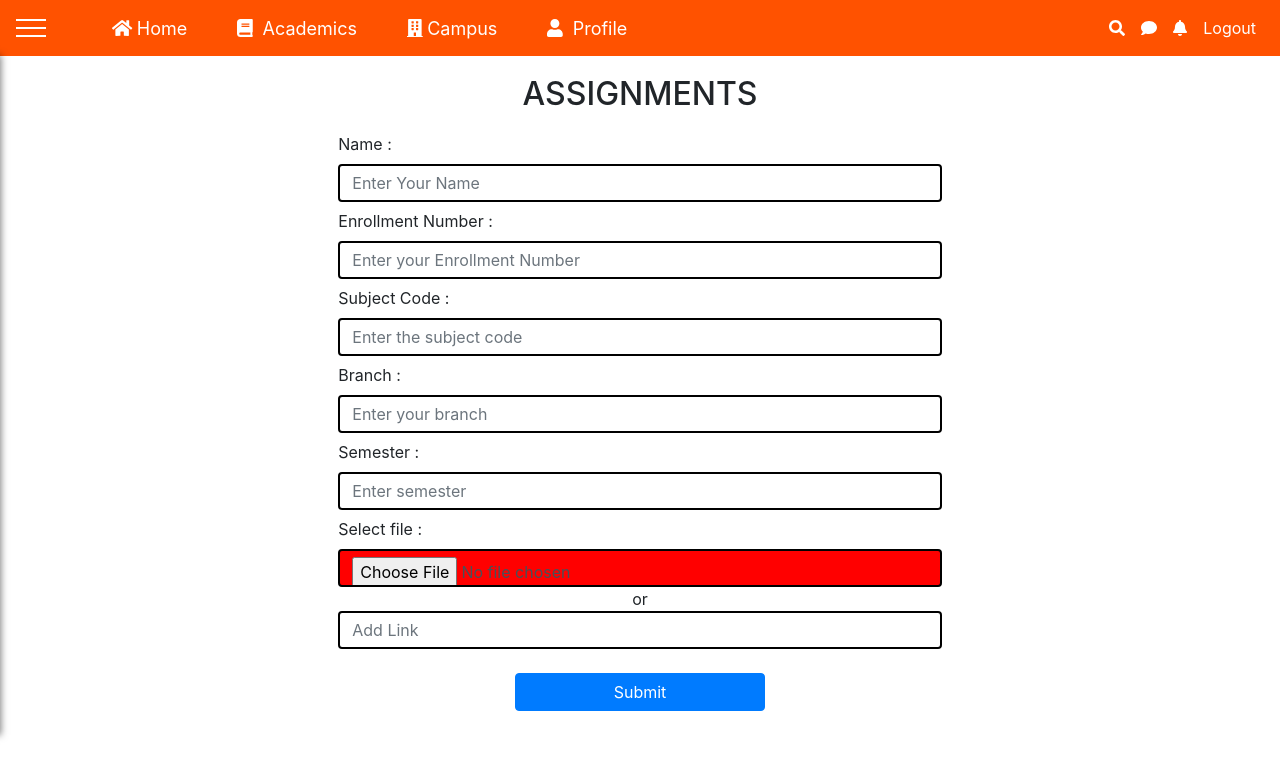
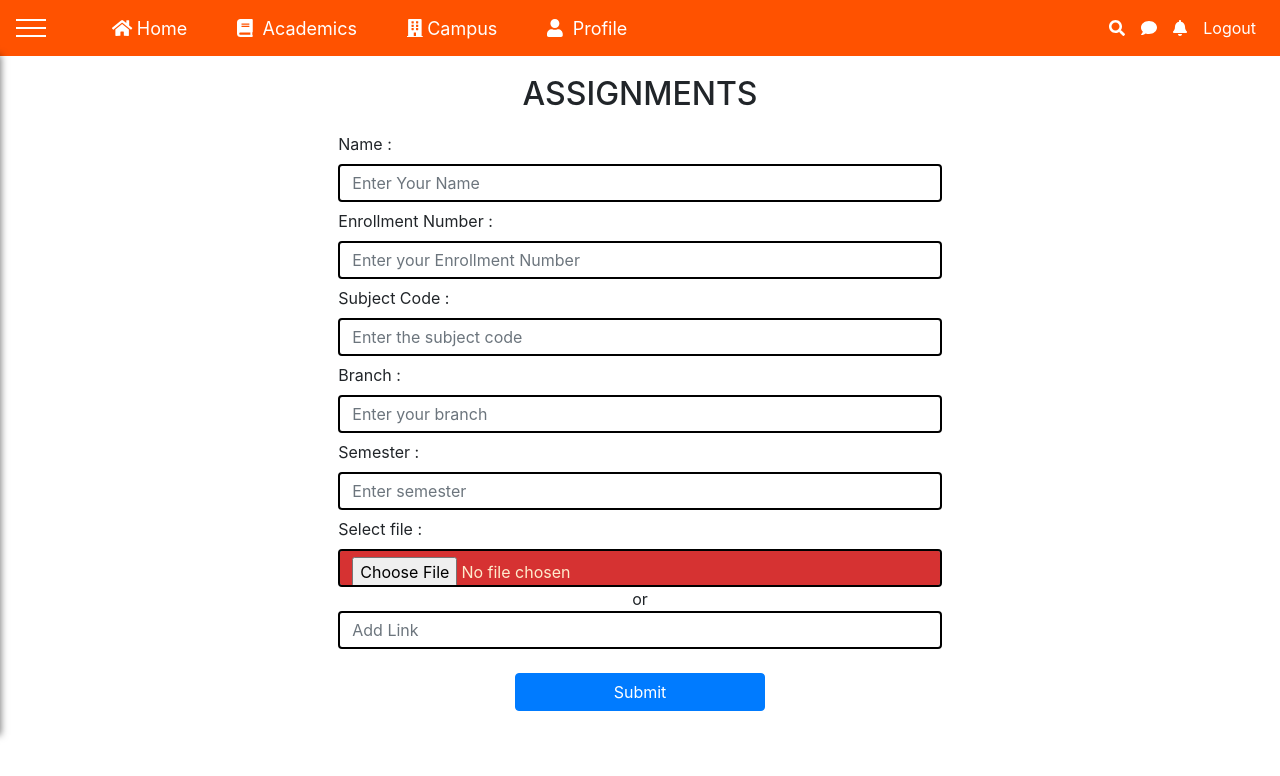
Before and after one commit to Global-ERP-System/GERP-Frontend-Final, a React (Create React App) app: page /assignment in a window 1280 px wide. Shown: the top 776 px of the page. Built offline with nearby package versions, Linux system fonts and the light colour scheme.

Commit message:
change in choose input color

```diff
--- a/src/components/Student/assignment/assignment.css
+++ b/src/components/Student/assignment/assignment.css
@@ -26,3 +26,8 @@ input{
 form label{
     padding-top: 7px;
 }
+
+#choosefile{
+    background-color: #d63232;
+    color: blanchedalmond;
+}
--- a/src/components/Student/assignment/assignment.js
+++ b/src/components/Student/assignment/assignment.js
@@ -42,7 +42,7 @@ class Assignment extends Component {
                                             <label>Select file :</label>
                                             </Row>
                                             <Row>
-                                                    <input style={{border: '2px solid black', background:'red'}} type="file" className="form-control" placeholder="Upload Assignment" />
+                                                    <input style={{border: '2px solid black'}} id="choosefile" type="file" className="form-control" placeholder="Upload Assignment" />
                                                     </Row>
                                                     <div style={{textAlign:"center"}}>or</div>
                                                     <Row>
```
